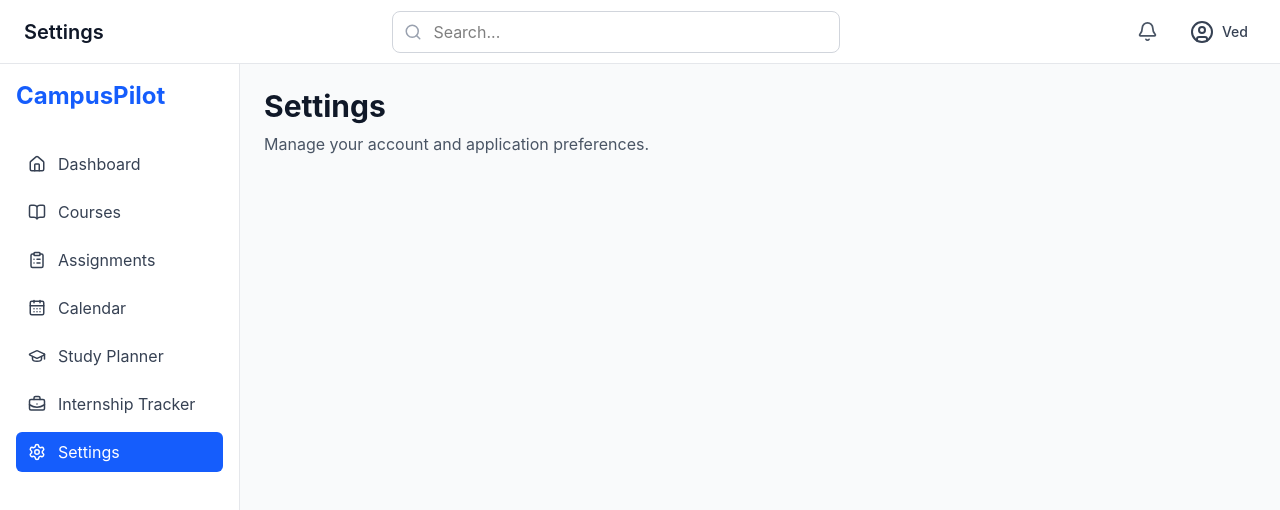
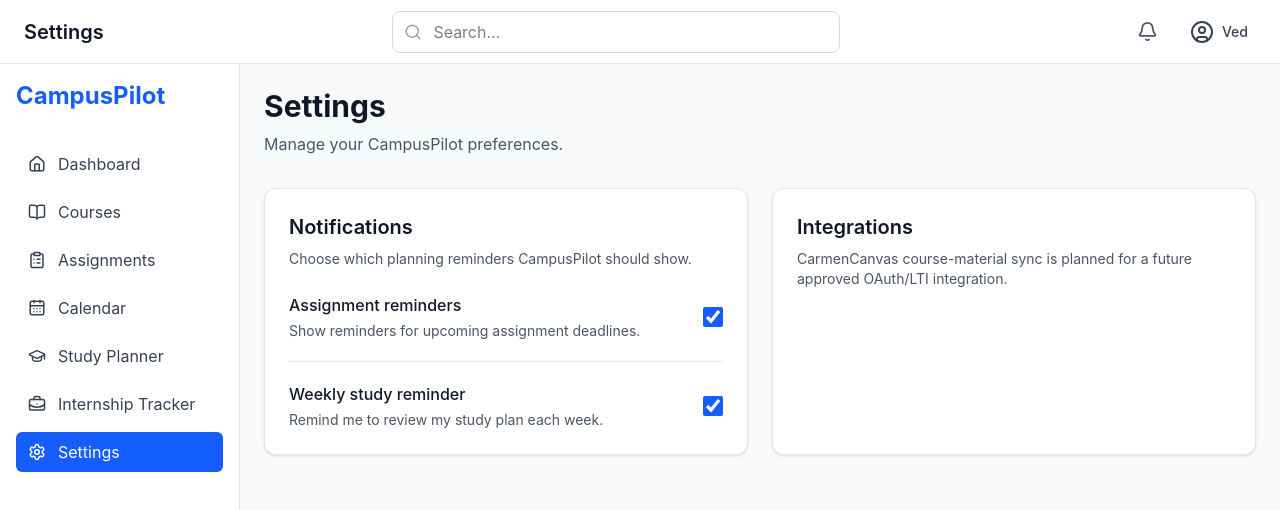
Before and after one commit to Vsquared25/Smart-Dashboard, a React (Vite) app: page /settings in a window 1280 px wide. Shown: the top 510 px of the page. Built offline with nearby package versions, Linux system fonts and the light colour scheme; no server answers.

Commit message:
Add persistent application settings

```diff
--- a/src/pages/Settings/Settings.tsx
+++ b/src/pages/Settings/Settings.tsx
@@ -1,11 +1,100 @@
+import { useEffect, useState } from "react";
+
 export default function Settings() {
+  const [assignmentReminders, setAssignmentReminders] = useState(() => {
+  return localStorage.getItem("assignmentReminders") !== "false";
+});
+
+const [weeklyStudyReminder, setWeeklyStudyReminder] = useState(() => {
+  return localStorage.getItem("weeklyStudyReminder") !== "false";
+});
+
+useEffect(() => {
+  localStorage.setItem(
+    "assignmentReminders",
+    String(assignmentReminders),
+  );
+}, [assignmentReminders]);
+
+useEffect(() => {
+  localStorage.setItem(
+    "weeklyStudyReminder",
+    String(weeklyStudyReminder),
+  );
+}, [weeklyStudyReminder]);
+
   return (
     <div>
       <h1 className="text-3xl font-bold text-gray-900">Settings</h1>
 
       <p className="mt-2 text-gray-600">
-        Manage your account and application preferences.
+        Manage your CampusPilot preferences.
       </p>
+
+      <div className="mt-8 grid gap-6 lg:grid-cols-2">
+        <section className="rounded-xl border border-gray-200 bg-white p-6 shadow-sm">
+          <h2 className="text-xl font-semibold text-gray-900">
+            Notifications
+          </h2>
+
+          <p className="mt-2 text-sm text-gray-600">
+            Choose which planning reminders CampusPilot should show.
+          </p>
+
+          <div className="mt-6 space-y-5">
+  <label className="flex items-center justify-between gap-4">
+    <span>
+      <span className="block font-medium text-gray-900">
+        Assignment reminders
+      </span>
+      <span className="mt-1 block text-sm text-gray-600">
+        Show reminders for upcoming assignment deadlines.
+      </span>
+    </span>
+
+    <input
+      type="checkbox"
+      checked={assignmentReminders}
+      onChange={(event) =>
+        setAssignmentReminders(event.target.checked)
+      }
+      className="h-5 w-5 accent-blue-600"
+    />
+  </label>
+
+  <label className="flex items-center justify-between gap-4 border-t border-gray-200 pt-5">
+    <span>
+      <span className="block font-medium text-gray-900">
+        Weekly study reminder
+      </span>
+      <span className="mt-1 block text-sm text-gray-600">
+        Remind me to review my study plan each week.
+      </span>
+    </span>
+
+    <input
+      type="checkbox"
+      checked={weeklyStudyReminder}
+      onChange={(event) =>
+        setWeeklyStudyReminder(event.target.checked)
+      }
+      className="h-5 w-5 accent-blue-600"
+    />
+  </label>
+</div>
+        </section>
+
+        <section className="rounded-xl border border-gray-200 bg-white p-6 shadow-sm">
+          <h2 className="text-xl font-semibold text-gray-900">
+            Integrations
+          </h2>
+
+          <p className="mt-2 text-sm text-gray-600">
+            CarmenCanvas course-material sync is planned for a future approved
+            OAuth/LTI integration.
+          </p>
+        </section>
+      </div>
     </div>
   );
 }
```
